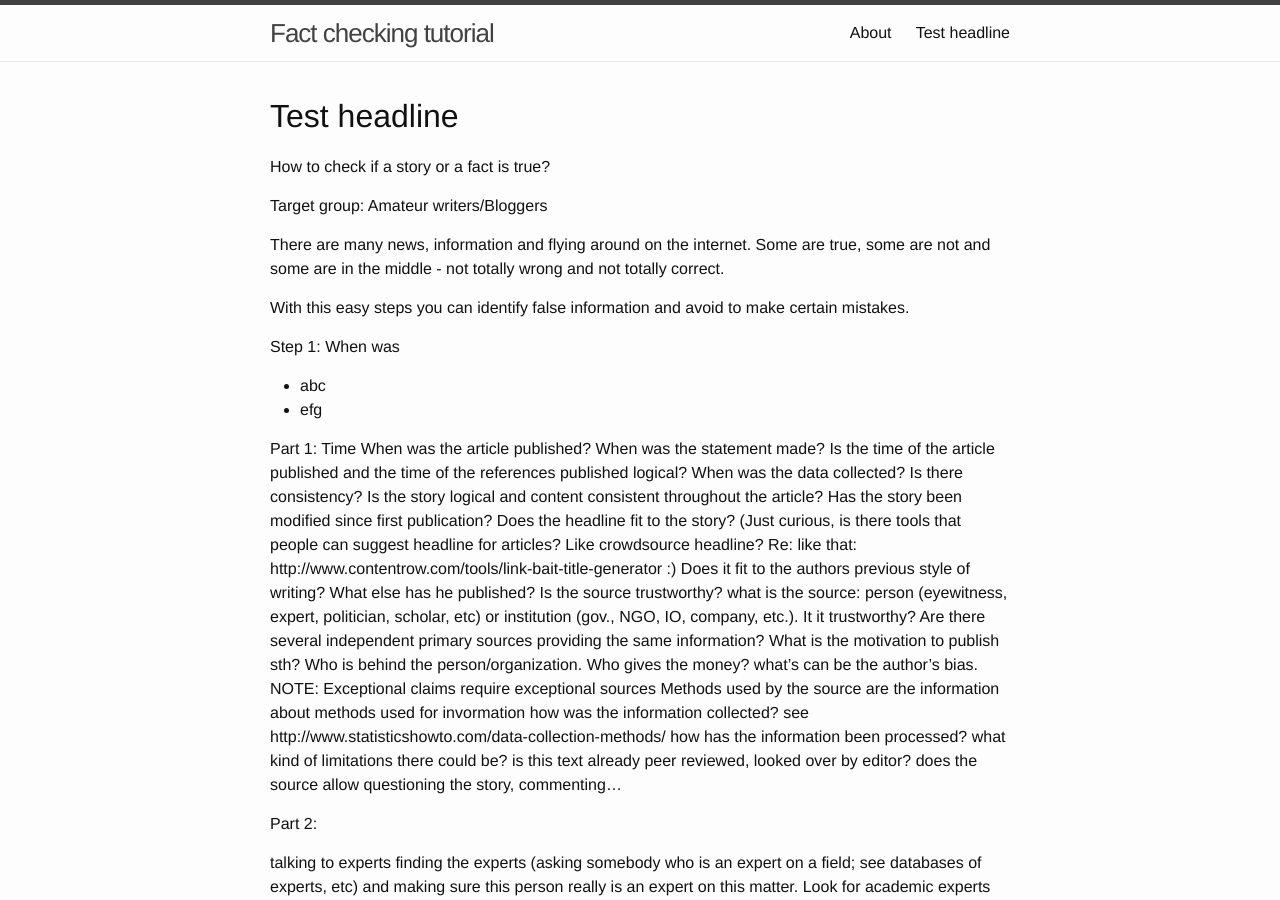
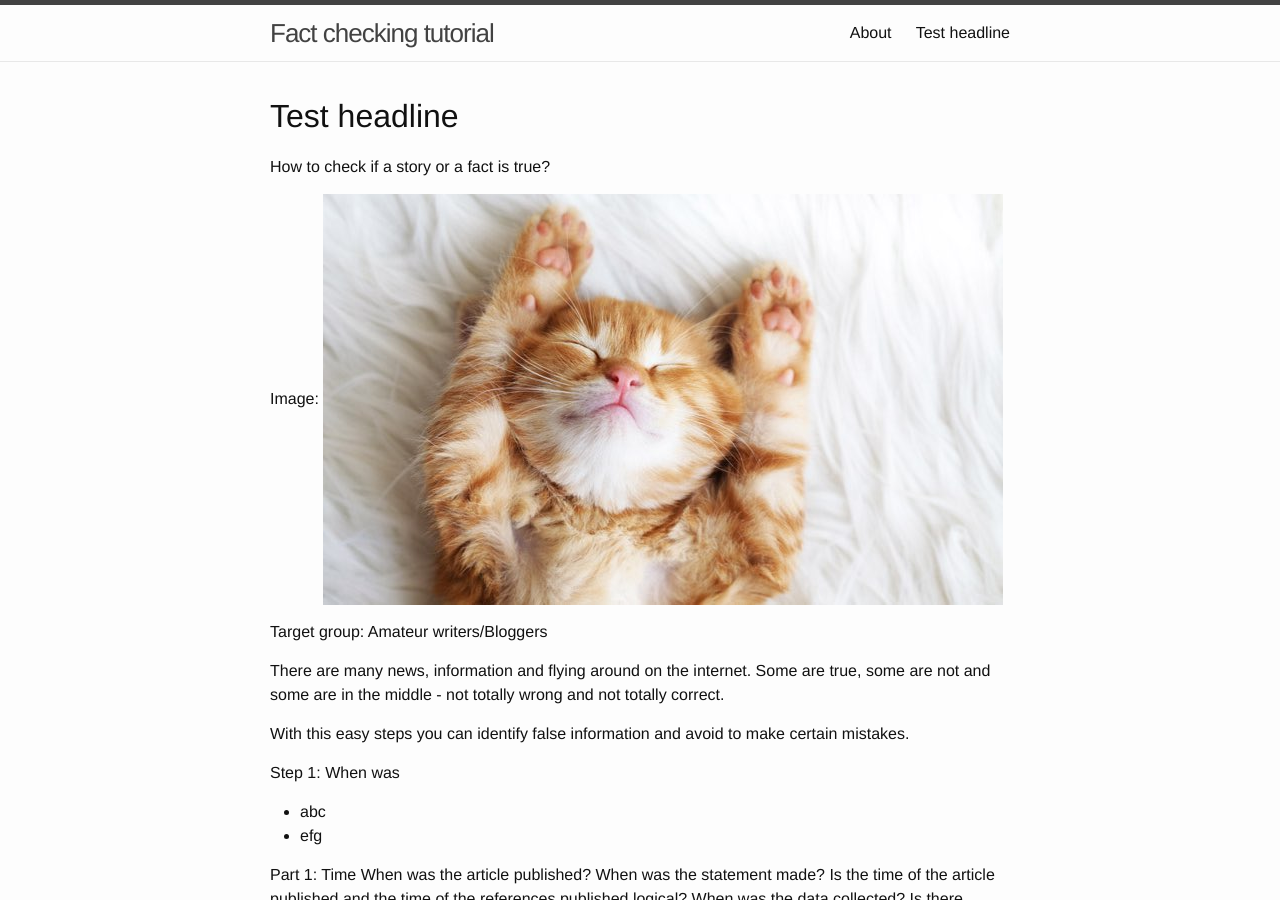
Before and after one commit to fact-tutorial/fact-tutorial.github.io, a Jekyll site: the page built from index.md, in a window 1280 px wide and 900 px high. Built offline with Jekyll 4.4.1, drawn with Linux system fonts in a browser that asks for light colours; our own code applies the rules of GitHub Pages for plain Markdown files.

Commit message:
image example

```diff
--- a/index.md
+++ b/index.md
@@ -8,6 +8,8 @@ layout: home
 
 # Test headline
 How to check if a story or a fact is true?
+
+Image: ![](assets/kitten.jpg "Logo Title Text 1")
 
 Target group: Amateur writers/Bloggers
 
```
Also changed, not shown: assets/kitten.jpg (added).
